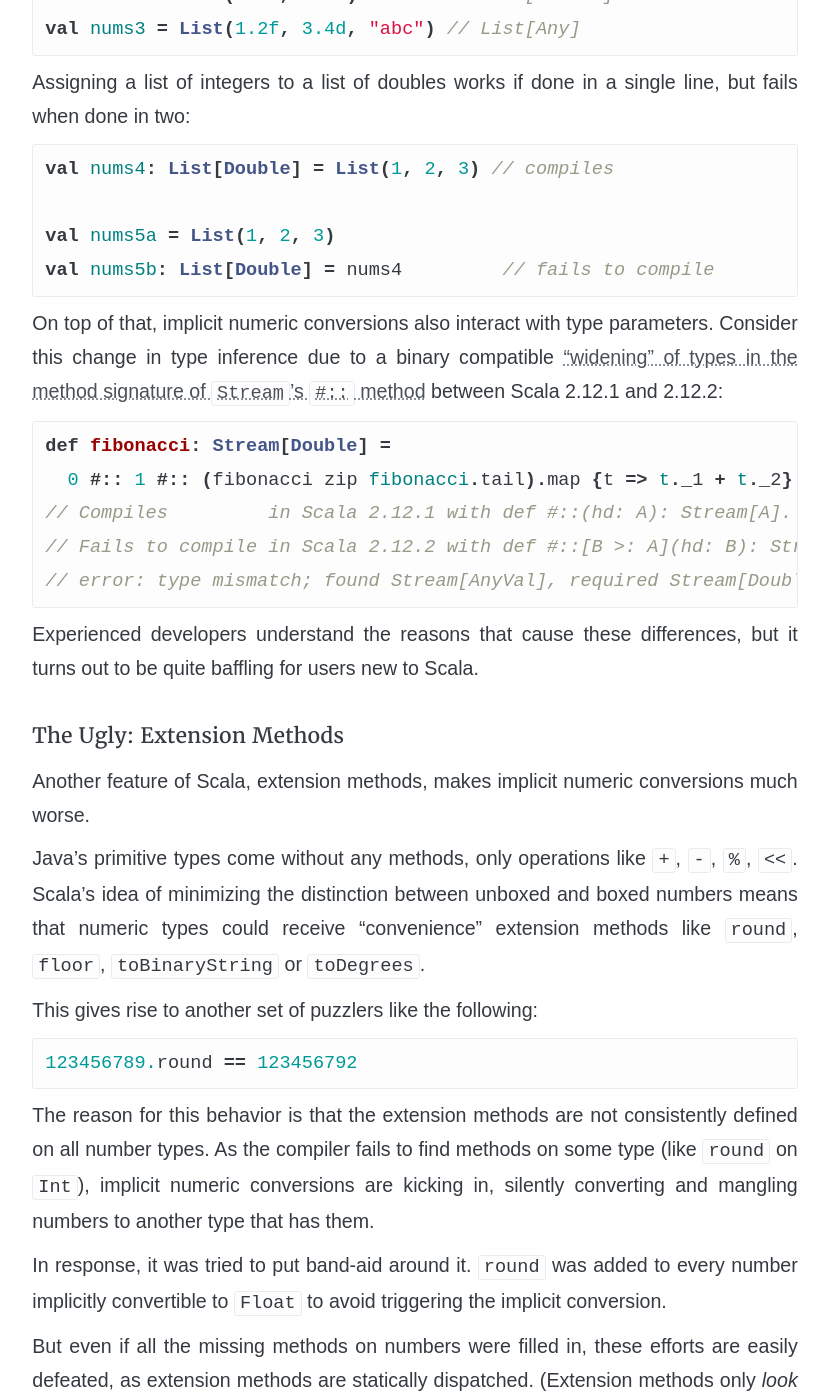
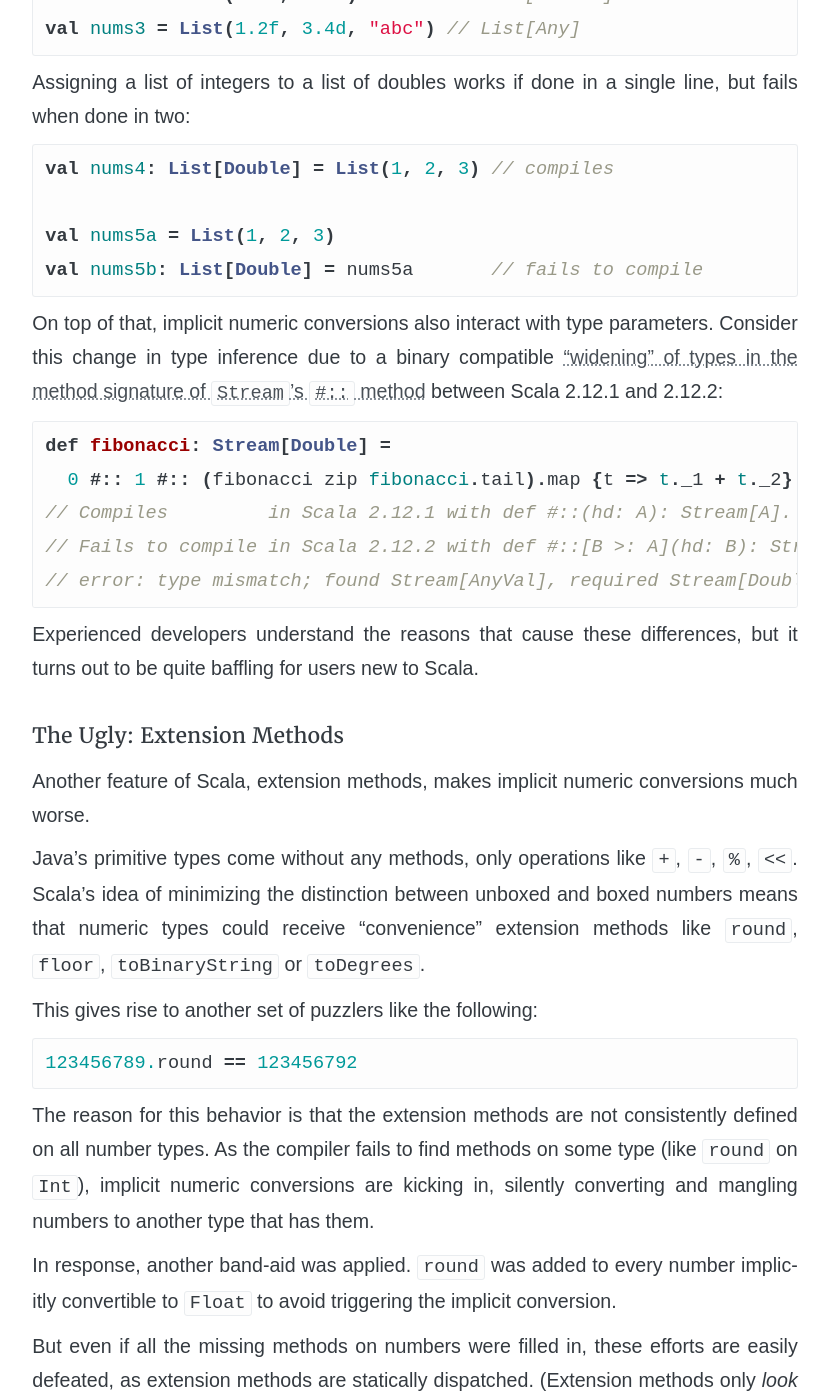
Before and after one commit to soc/soc.me, a Jekyll site: the page built from _lessons-learned/implicit-numeric-conversions.md, in a window 1280 px wide and 1400 px high, scrolled down 2112 px. Shown: the whole window, without its empty margins (225-1054 px from the left). Built offline with Jekyll 4.4.1, drawn with Linux system fonts in a browser that asks for light colours; some web fonts are replaced.

Commit message:
Lobster fixes

````diff
--- a/_lessons-learned/implicit-numeric-conversions.md
+++ b/_lessons-learned/implicit-numeric-conversions.md
@@ -84,7 +84,7 @@ but fails when done in two:
 val nums4: List[Double] = List(1, 2, 3) // compiles
 
 val nums5a = List(1, 2, 3)
-val nums5b: List[Double] = nums4         // fails to compile
+val nums5b: List[Double] = nums5a       // fails to compile
 ```
 
 On top of that, implicit numeric conversions also interact with type parameters.
@@ -125,9 +125,8 @@ defined on all number types. As the compiler fails to find methods on some type
 (like `round` on `Int`), implicit numeric conversions are kicking in, silently
 converting and mangling numbers to another type that has them.
 
-In response, it was tried to put band-aid around it. `round` was added to every
-number implicitly convertible to `Float` to avoid triggering the implicit
-conversion.
+In response, another band-aid was applied. `round` was added to every number
+implicitly convertible to `Float` to avoid triggering the implicit conversion.
 
 But even if all the missing methods on numbers were filled in, these efforts are
 easily defeated, as extension methods are statically dispatched.
````
